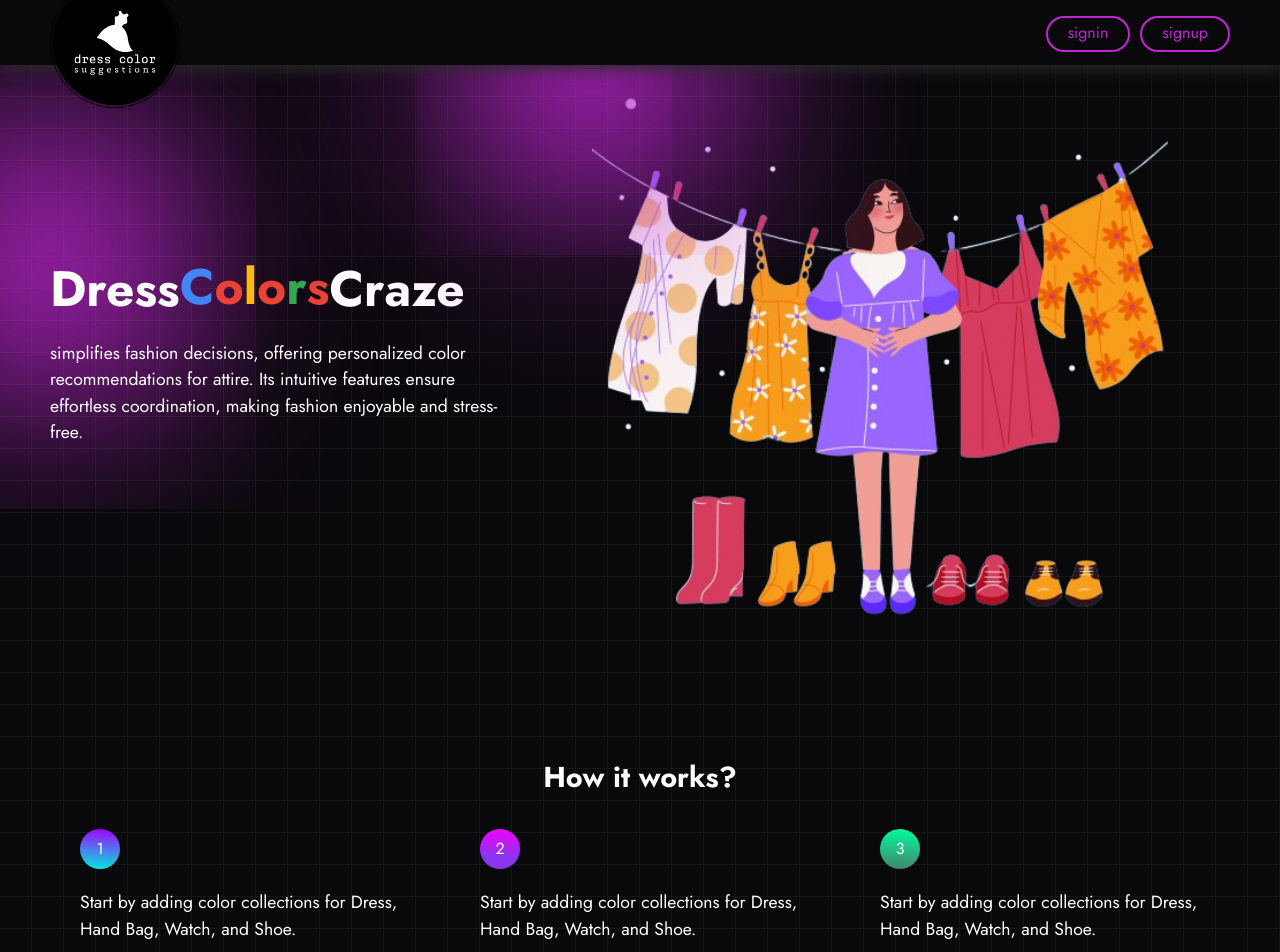
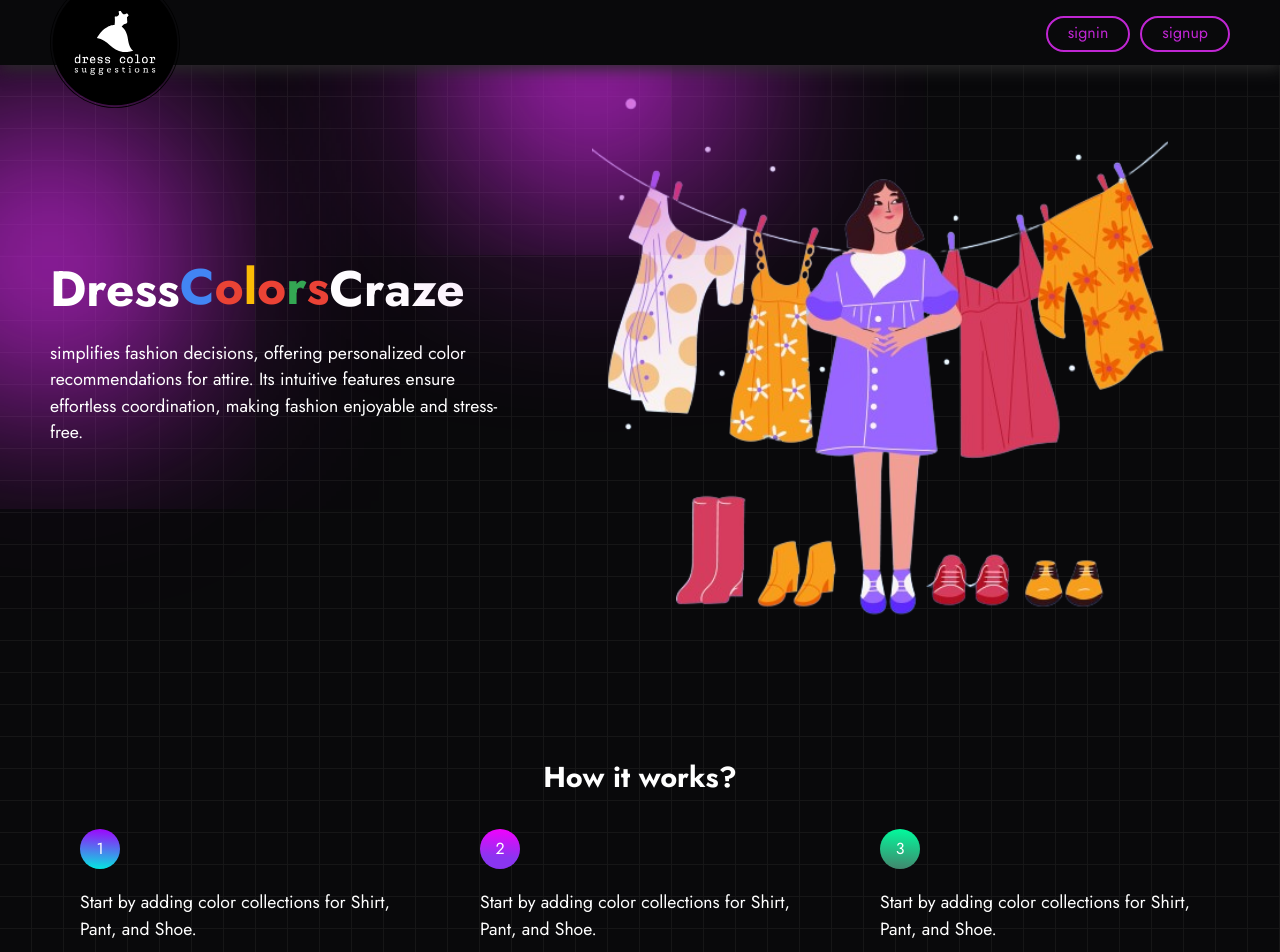
Before and after one commit to leonirmalraj/dress_collection_fe, a React (Vite) app: page / in a window 1280 px wide. Shown: the top 952 px of the page. Built offline with nearby package versions, Linux system fonts and the light colour scheme.

Commit message:
dashboard functionality modified

```diff
--- a/src/components/Dashboard.jsx
+++ b/src/components/Dashboard.jsx
@@ -162,7 +162,8 @@ function Dashboard() {
                     </p>
                   </div>
                   <div className="st_one">
-                    <p className="st_para"> Start by adding color collections for Dress, Hand Bag, Watch, and Shoe.</p>
+                        <p className="st_para">  Start by adding color collections for Shirt, Pant,
+                          and Shoe.</p>
                     <div className="text-center">
                       <button className="st_button" onClick={handleButtonClick}>create your collections</button>
                     </div>
--- a/src/components/Home.jsx
+++ b/src/components/Home.jsx
@@ -94,7 +94,7 @@ const Home = () => {
 
               <div className="circle_header">
                 <p className="step_para">
-                  Start by adding color collections for Dress, Hand Bag, Watch,
+                  Start by adding color collections for Shirt, Pant,
                   and Shoe.
                 </p>
               </div>
@@ -109,7 +109,7 @@ const Home = () => {
 
               <div className="circle_header">
                 <p className="step_para">
-                  Start by adding color collections for Dress, Hand Bag, Watch,
+                  Start by adding color collections for Shirt, Pant,
                   and Shoe.
                 </p>
               </div>
@@ -124,7 +124,7 @@ const Home = () => {
 
               <div className="circle_header">
                 <p className="step_para">
-                  Start by adding color collections for Dress, Hand Bag, Watch,
+                  Start by adding color collections for Shirt, Pant,
                   and Shoe.
                 </p>
               </div>
```
